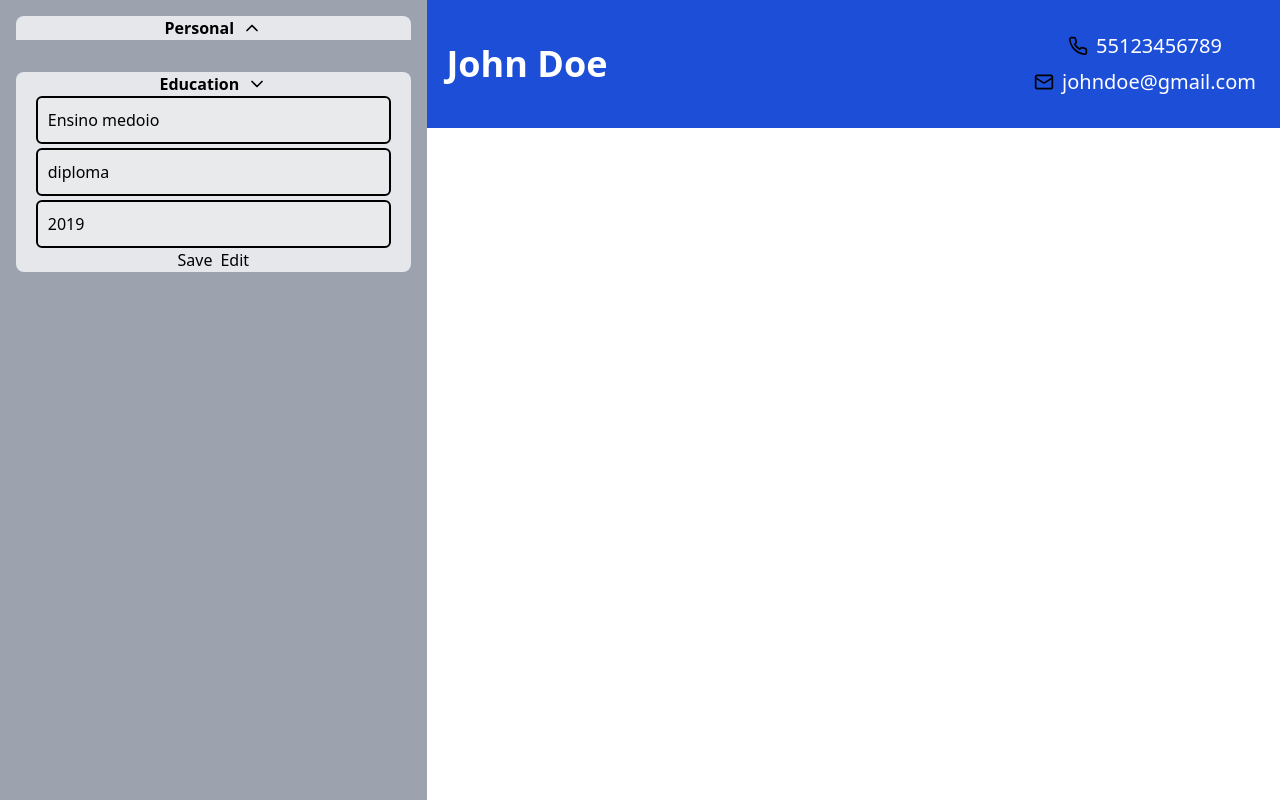
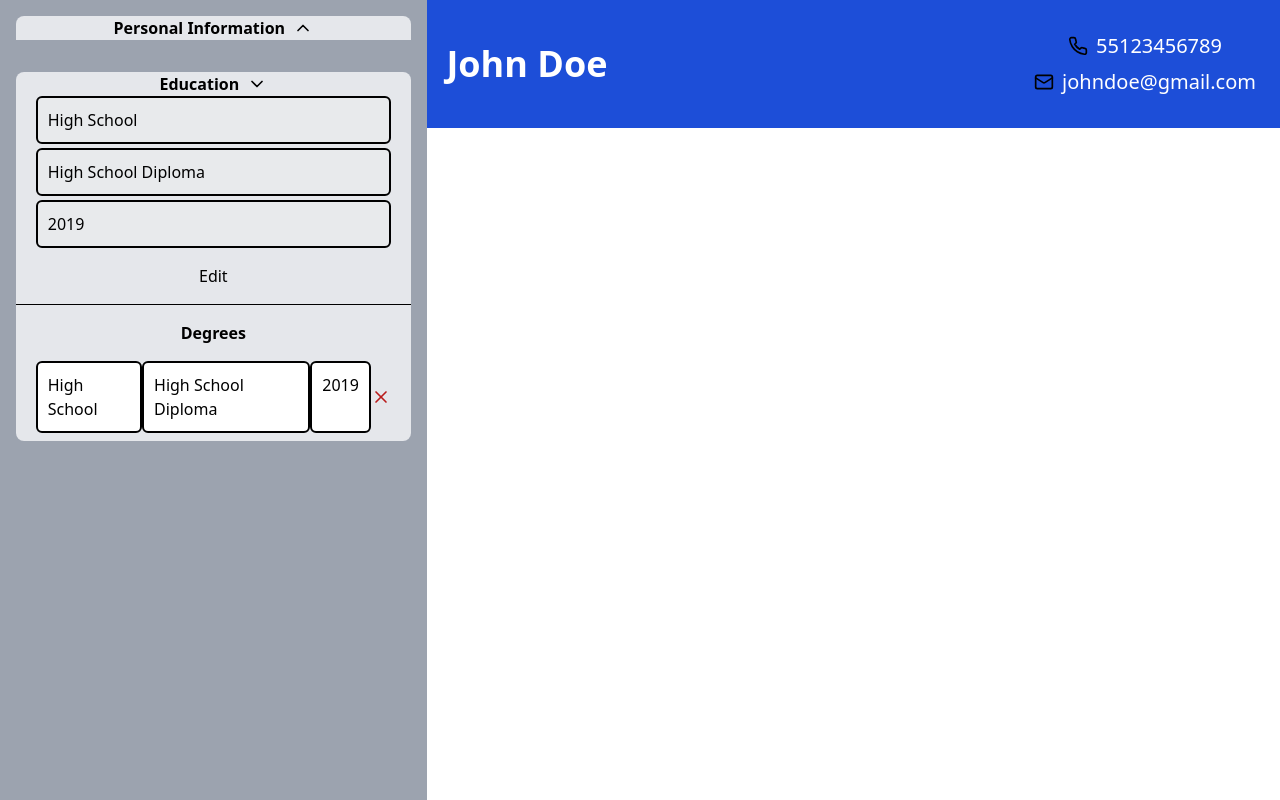
Before and after one commit to kaufon/CvApp, a React (Vite) app: page / in a window 1280 px wide. Both pictures are taken after a click on the button "Education". Built offline with nearby package versions, Linux system fonts and the light colour scheme.

Commit message:
✨feat: able to add multiple degrees

```diff
--- a/src/components/AddInfo.jsx
+++ b/src/components/AddInfo.jsx
@@ -1,7 +1,7 @@
 import { useState } from "react";
 import ShowInfo from "./ShowInfo";
 import Input from "./Input";
-import { ChevronDown, ChevronUp, LoaderCircle } from "lucide-react";
+import { ChevronDown, ChevronUp, Dice1, LoaderCircle, X } from "lucide-react";
 
 function AddInfo() {
   const [PersonalInfo, updatePersonalInfo] = useState({
@@ -12,10 +12,14 @@ function AddInfo() {
   });
 
   const [degrees, setDegrees] = useState([
-    { id: 1, degreeName: "Ensino medoio", degree: "diploma", year: 2019 },
+    {
+      id: 0,
+      degreeName: "High School",
+      degree: "High School Diploma",
+      year: 2019,
+    },
   ]);
   const [initialDegree, setInitialDegree] = useState(degrees[0]);
-  console.log(initialDegree);
   const [show, setShow] = useState(false);
   const [showDegree, setShowDegree] = useState(false);
   const [edit, setEdit] = useState(false);
@@ -30,17 +34,29 @@ function AddInfo() {
     const { name, value } = e.target;
     setInitialDegree((prevState) => ({
       ...prevState,
+
       [name]: value,
     }));
   };
-  const saveNewDegre = (e) => {
+  const deleteDegree = (key) => {
+    const newDegrees = degrees.filter((degree) => degree.id !== key);
+    setDegrees(newDegrees);
+  };
+
+  const saveNewDegree = (e) => {
     e.preventDefault();
-    const formData = new FormData(e.target);
+    const formData = new FormData(e.currentTarget);
     const degreeName = formData.get("degreeName");
     const degree = formData.get("degree");
     const year = formData.get("year");
-    const newDegree = { degreeName, degree, year };
-    console.log(newDegree);
+    let id;
+    if (degrees.length > 0) {
+      id = degrees[degrees.length - 1].id + 1;
+    } else {
+      id = 1;
+    }
+    const newDegree = { id, degreeName, degree, year };
+    setDegrees((prevState) => [...prevState, newDegree]);
   };
   return (
     <>
@@ -55,7 +71,7 @@ function AddInfo() {
               }}
             >
               <span className="flex justify-center items-center gap-2">
-                Personal{" "}
+                Personal Information
                 {show ? (
                   <ChevronDown className="size-5 text-black " />
                 ) : (
@@ -96,10 +112,10 @@ function AddInfo() {
                     className=""
                     type="button"
                     onClick={() => {
-                      setEdit(true);
+                      setEdit(!edit);
                     }}
                   >
-                    Edit
+                    {edit ? "Stop Editing" : "Edit"}
                   </button>
                 </div>
               </div>
@@ -124,61 +140,93 @@ function AddInfo() {
             </span>
           </button>
           {showDegree && (
-            <form onSubmit={saveNewDegre}>
+            <form onSubmit={saveNewDegree}>
               <div
                 id="personaInfo"
-                className="bg-gray-200 rounded-b-lg border-1"
+                className="bg-gray-200 rounded-b-lg border-1 space-y-4"
               >
                 <div className="flex flex-col justify-center items-center space-y-1">
                   <Input
                     style={"w-[90%] border-black border-2 p-2.5 rounded-md"}
-                    key={degrees[degrees.length - 1].degreeName}
                     type="text"
                     onChange={handleInitialDegreeDiff}
                     name="degreeName"
-                    value={degrees[degrees.length - 1].degreeName}
+                    value={initialDegree.degreeName}
                     disabled={!edit}
                   />
 
                   <Input
                     style={"w-[90%] border-black border-2 p-2.5 rounded-md"}
-                    key={degrees[degrees.length - 1].degree}
                     type="text"
                     onChange={handleInitialDegreeDiff}
                     name="degree"
-                    value={degrees[degrees.length - 1].degree}
+                    value={initialDegree.degree}
                     disabled={!edit}
                   />
 
                   <Input
                     style={"w-[90%] border-black border-2 p-2.5 rounded-md"}
-                    key={degrees[degrees.length - 1].year}
-                    type="text"
+                    type="number"
                     onChange={handleInitialDegreeDiff}
                     name="year"
-                    value={degrees[degrees.length - 1].year}
+                    value={initialDegree.year}
                     disabled={!edit}
                   />
                 </div>
-                <div className="flex justify-center space-x-2">
-                  <button
-                    type="submit"
-                    onClick={() => {
-                      setEdit(false);
-                    }}
-                    disabled={edit == false}
-                  >
-                    Save
-                  </button>
+                <div className="flex justify-center space-x-8">
+                  {edit && (
+                    <button type="submit" disabled={edit == false}>
+                      Add Degree
+                    </button>
+                  )}
+
                   <button
                     className=""
                     type="button"
                     onClick={() => {
-                      setEdit(true);
+                      setEdit(!edit);
                     }}
                   >
-                    Edit
+                    {edit ? "Stop Editing" : "Edit"}
                   </button>
+                </div>
+                <div className="w-full h-px bg-black" />
+                <div className="font-bold items-center flex justify-center text-black w-full">
+                  Degrees
+                </div>
+                <div>
+                  {degrees.map((degree) => {
+                    if (!degree.year) {
+                      return null;
+                    }
+                    return (
+                      <div
+                        key={degree.id}
+                        className="flex justify-center items-center"
+                      >
+                        <div className="flex justify-between w-[90%] mb-2">
+                          <span className="border-black border-2 rounded-md bg-white  p-2.5">
+                            {degree.degreeName}
+                          </span>
+                          <span className="border-black border-2 rounded-md bg-white  p-2.5">
+                            {degree.degree}
+                          </span>
+                          <span className="border-black border-2 rounded-md bg-white  p-2.5 ">
+                            {degree.year}
+                          </span>
+                          <div className="flex items-center justify-center">
+                            <button
+                              onClick={() => {
+                                deleteDegree(degree.id);
+                              }}
+                            >
+                              <X className="size-5 text-red-700 " />
+                            </button>
+                          </div>
+                        </div>
+                      </div>
+                    );
+                  })}
                 </div>
               </div>
             </form>
```
